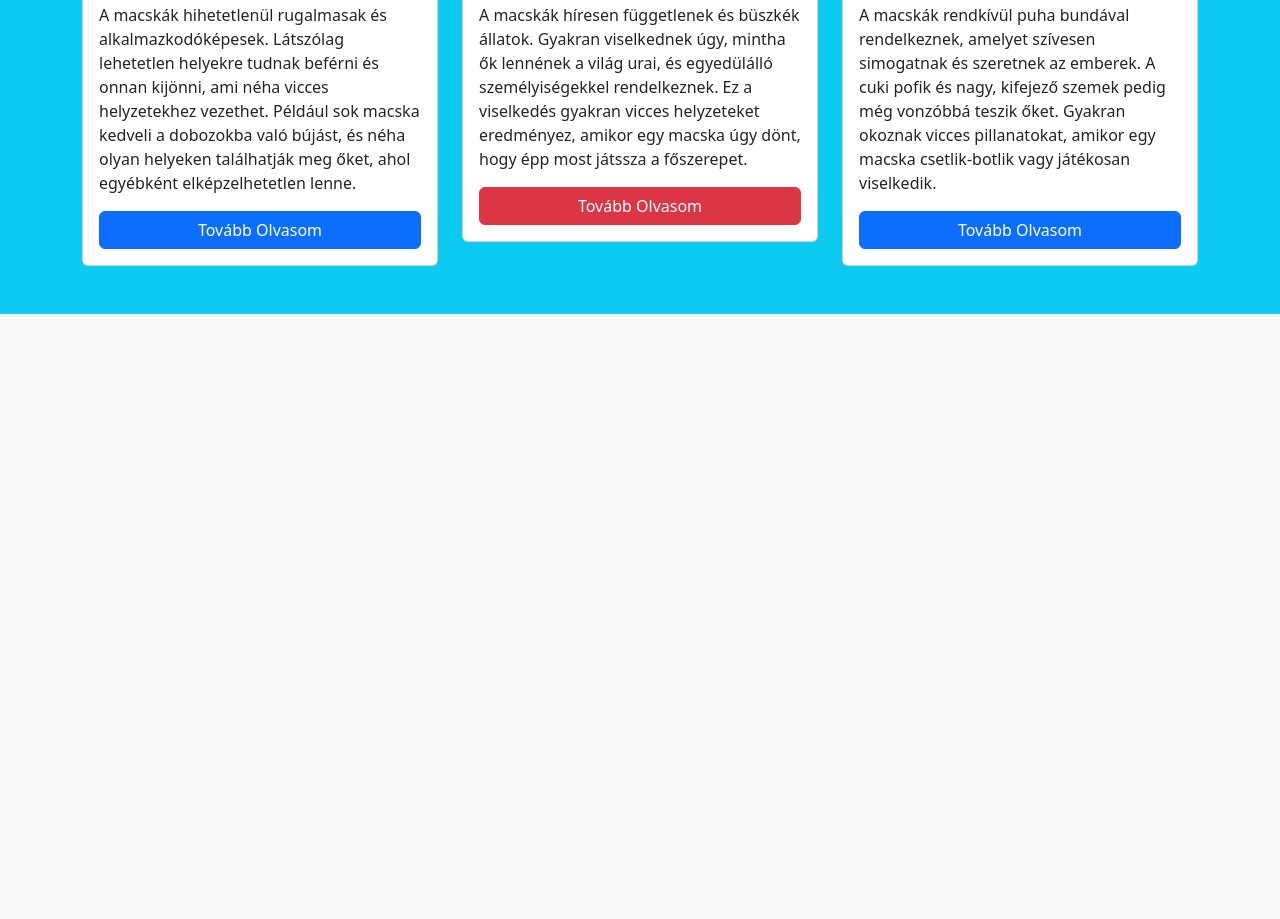
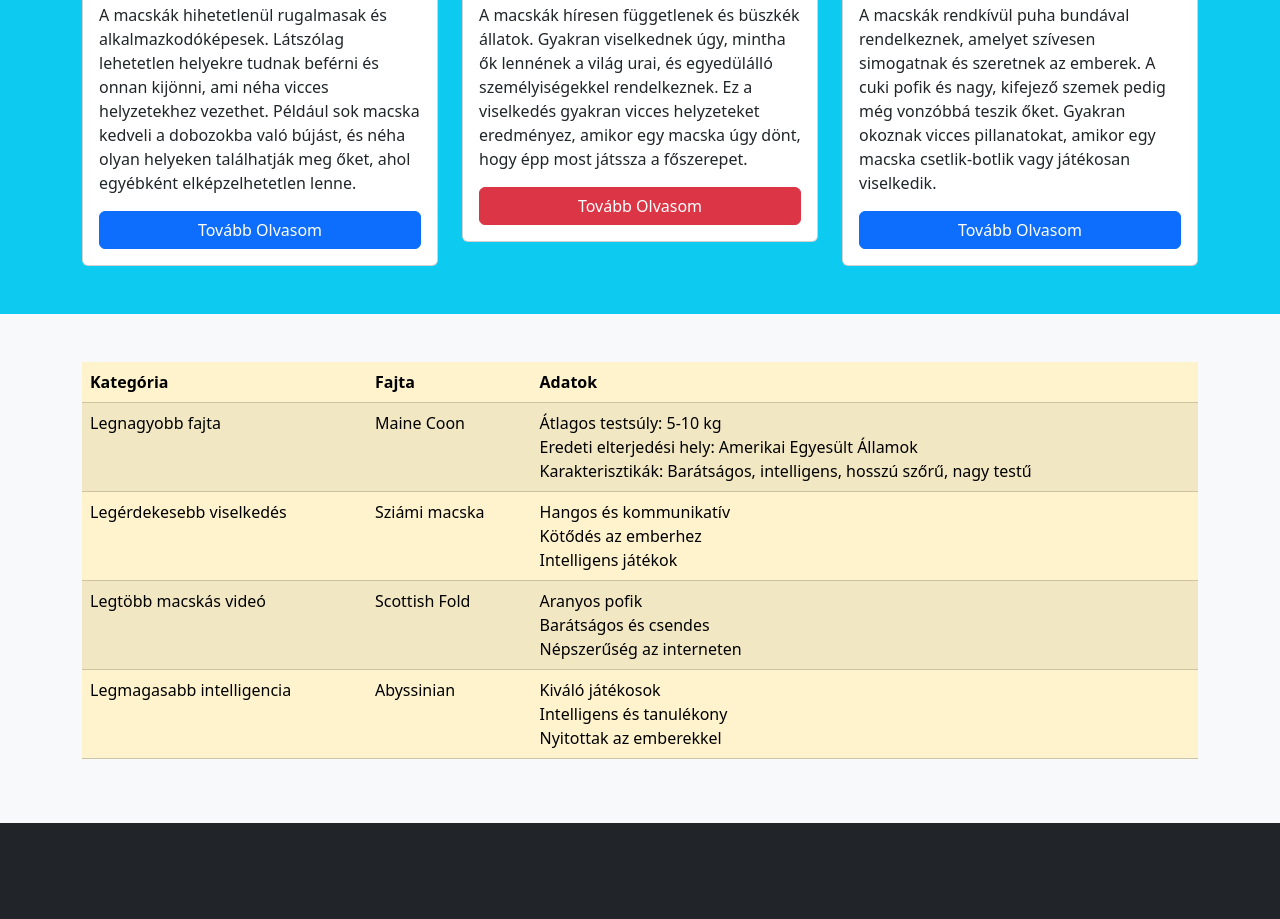
Before and after one commit to kovacsemesea/szisza, a plain HTML site: page index.html in a window 1280 px wide. Shown: the part 1014-1933 px from the top of the page. Before the commit the page ends 1328 px from the top, so only its background shows below. Drawn offline with nearby package versions, Linux system fonts and the light colour scheme.

Commit message:
kész a táblázat

```diff
--- a/index.html
+++ b/index.html
@@ -139,7 +139,47 @@
         </div>
     </section>
 
-    <footer>
+    <section class="container mt-5">
+        <div class="row">
+            <div class="col-12">
+                <div class="table-responsive">
+                    <table class="table table-warning table-striped table-hover">
+                        <thead>
+                            <tr>
+                                <th>Kategória</th>
+                                <th>Fajta</th>
+                                <th>Adatok</th>
+                            </tr>
+                        </thead>
+                        <tbody>
+                            <tr>
+                                <td>Legnagyobb fajta</td>
+                                <td>Maine Coon</td>
+                                <td>Átlagos testsúly: 5-10 kg <br> Eredeti elterjedési hely: Amerikai Egyesült Államok <br>Karakterisztikák: Barátságos, intelligens, hosszú szőrű, nagy testű</td>
+                            </tr>
+                            <tr>
+                                <td>Legérdekesebb viselkedés</td>
+                                <td>Sziámi macska</td>
+                                <td>Hangos és kommunikatív <br> Kötődés az emberhez <br>Intelligens játékok</td>
+                            </tr>
+                            <tr>
+                                <td>Legtöbb macskás videó</td>
+                                <td>Scottish Fold</td>
+                                <td>Aranyos pofik	<br>Barátságos és csendes	<br>Népszerűség az interneten</td>
+                            </tr>
+                            <tr>
+                                <td>Legmagasabb intelligencia</td>
+                                <td>Abyssinian</td>
+                                <td>Kiváló játékosok <br>	Intelligens és tanulékony	<br>Nyitottak az emberekkel </td>
+                            </tr>
+                        </tbody>
+                    </table>
+                </div>
+            </div>
+        </div>
+    </section>
+
+    <footer class="container-fluid mt-5 py-5 bg-dark ">
 
     </footer>
     <script src="https://cdn.jsdelivr.net/npm/@popperjs/core@2.11.8/dist/umd/popper.min.js"
```
